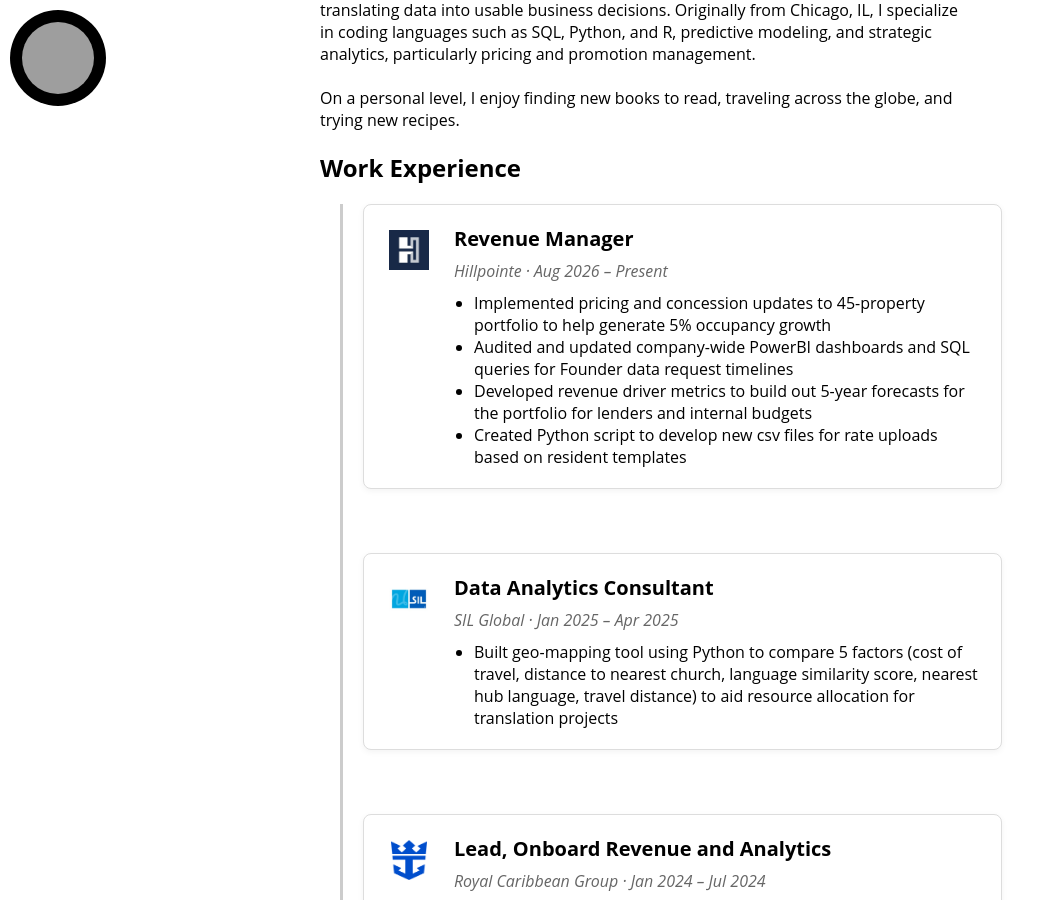
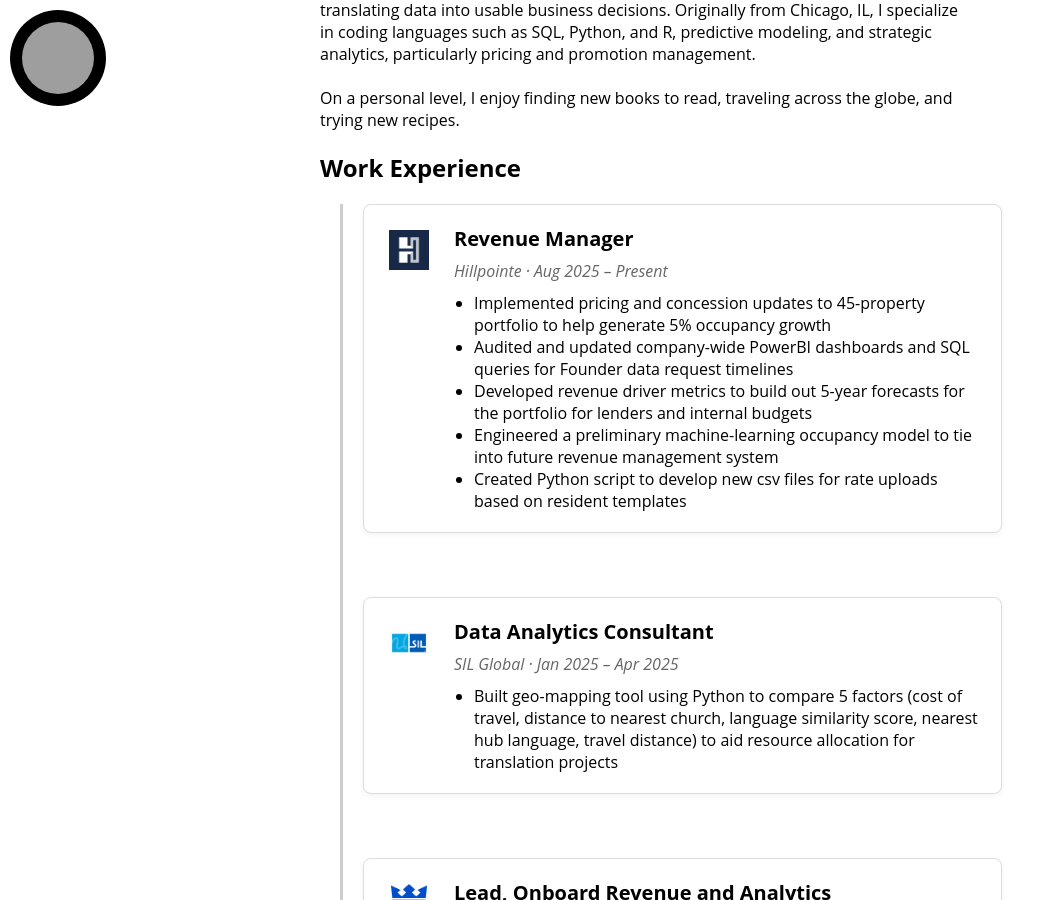
Before and after one commit to AmyFischbach/AmyFischbach.github.io, a Jekyll site: the page built from index.html, in a window 1280 px wide and 900 px high, scrolled down 787 px. Shown: the whole window, without its empty margins (0-1055 px from the left). Built offline with Jekyll 4.4.1, drawn with Linux system fonts in a browser that asks for light colours; nearby versions of some CDN libraries; some web fonts are replaced; the list of posts is cut into pages by our own code; grey boxes are pictures that could not be loaded.

Commit message:
Update index.html

```diff
--- a/index.html
+++ b/index.html
@@ -47,12 +47,13 @@ title: Home
         <div class="details">
           <h3>Revenue Manager</h3>
           <div class="meta">
-            <em>Hillpointe</em> · <span>Aug 2026 – Present</span>
+            <em>Hillpointe</em> · <span>Aug 2025 – Present</span>
           </div>
           <ul>
             <li>Implemented pricing and concession updates to 45-property portfolio to help generate 5% occupancy growth</li>
             <li>Audited and updated company-wide PowerBI dashboards and SQL queries for Founder data request timelines</li>
             <li>Developed revenue driver metrics to build out 5-year forecasts for the portfolio for lenders and internal budgets</li>
+            <li>Engineered a preliminary machine-learning occupancy model to tie into future revenue management system</li>
             <li>Created Python script to develop new csv files for rate uploads based on resident templates</li>
           </ul>
         </div>
```
